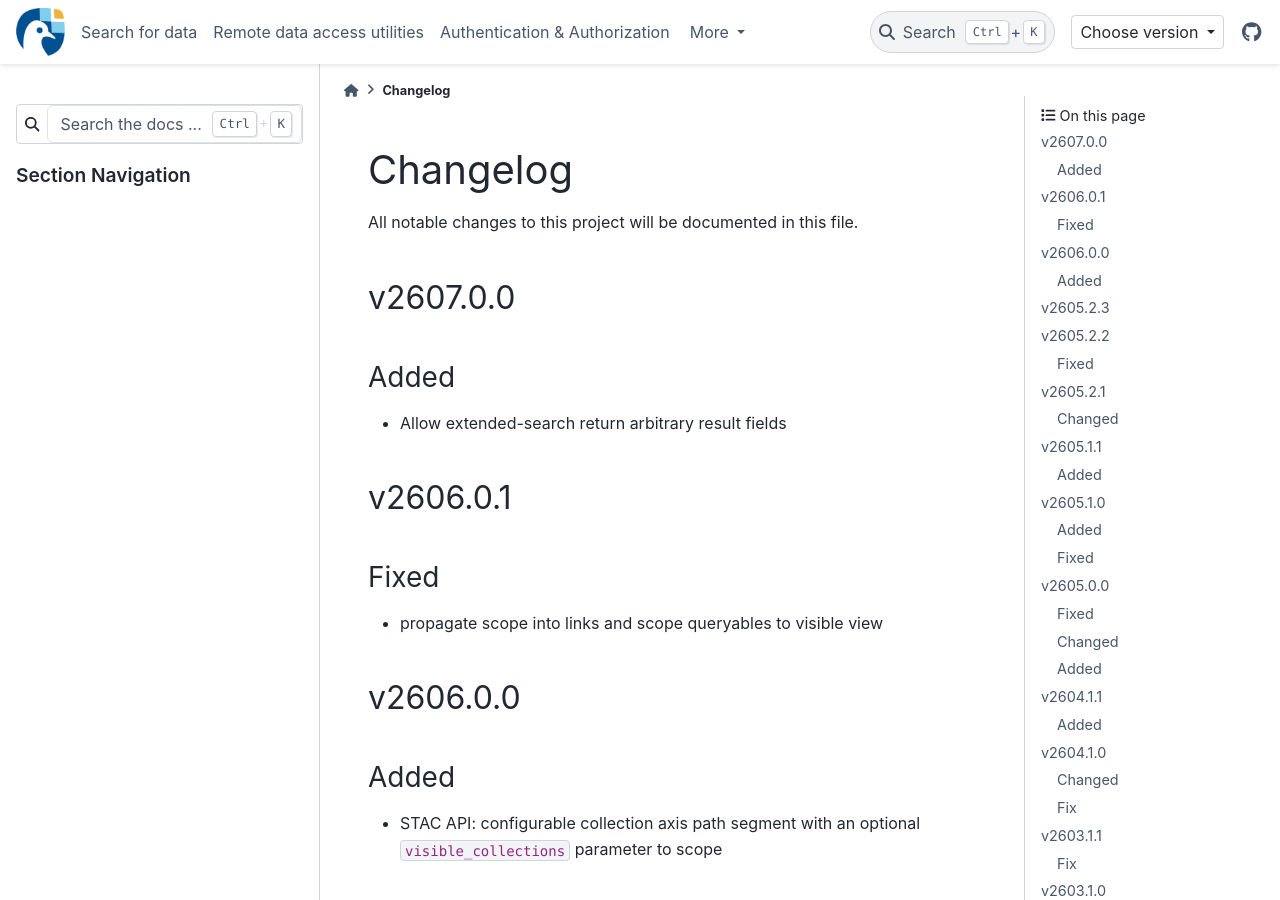
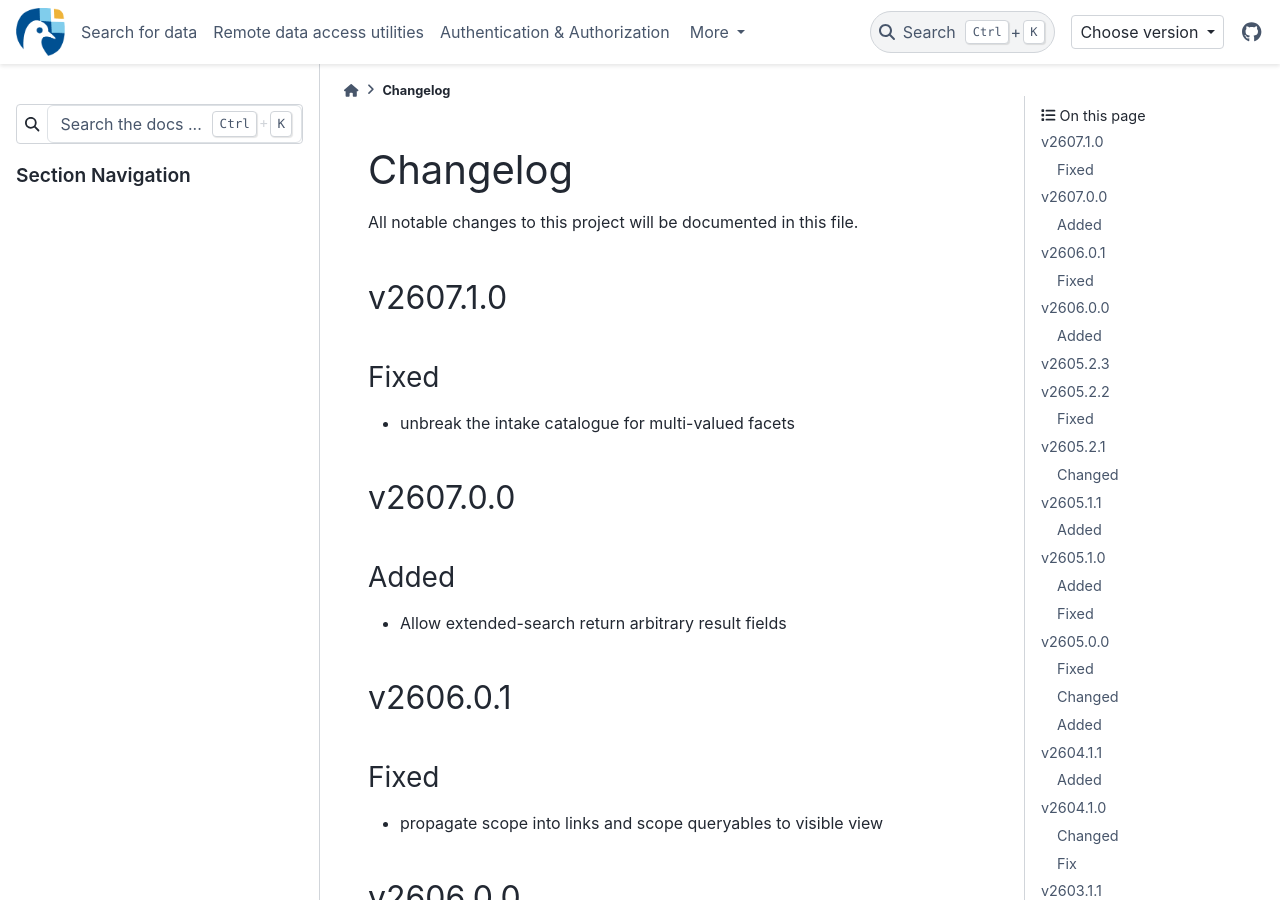
Before and after one commit to freva-org/freva-nextgen, a Sphinx documentation site: the page built from docs/source/whatsnew.rst, in a window 1280 px wide and 900 px high. Built offline with Sphinx 7.4.7 and the PyData theme 0.15.4, drawn with Linux system fonts in a browser that asks for light colours; comment, search, counter and statistics services are not loaded; the version number is read from the project's files by our own code.

Commit message:
udpate the whatsnew

```diff
--- a/docs/source/whatsnew.rst
+++ b/docs/source/whatsnew.rst
@@ -2,6 +2,14 @@ Changelog
 ~~~~~~~~~
 
 All notable changes to this project will be documented in this file.
+
+v2607.1.0
+^^^^^^^^^
+
+Fixed
+"""""
+- unbreak the intake catalogue for multi-valued facets
+
 
 v2607.0.0
 ^^^^^^^^^
```
